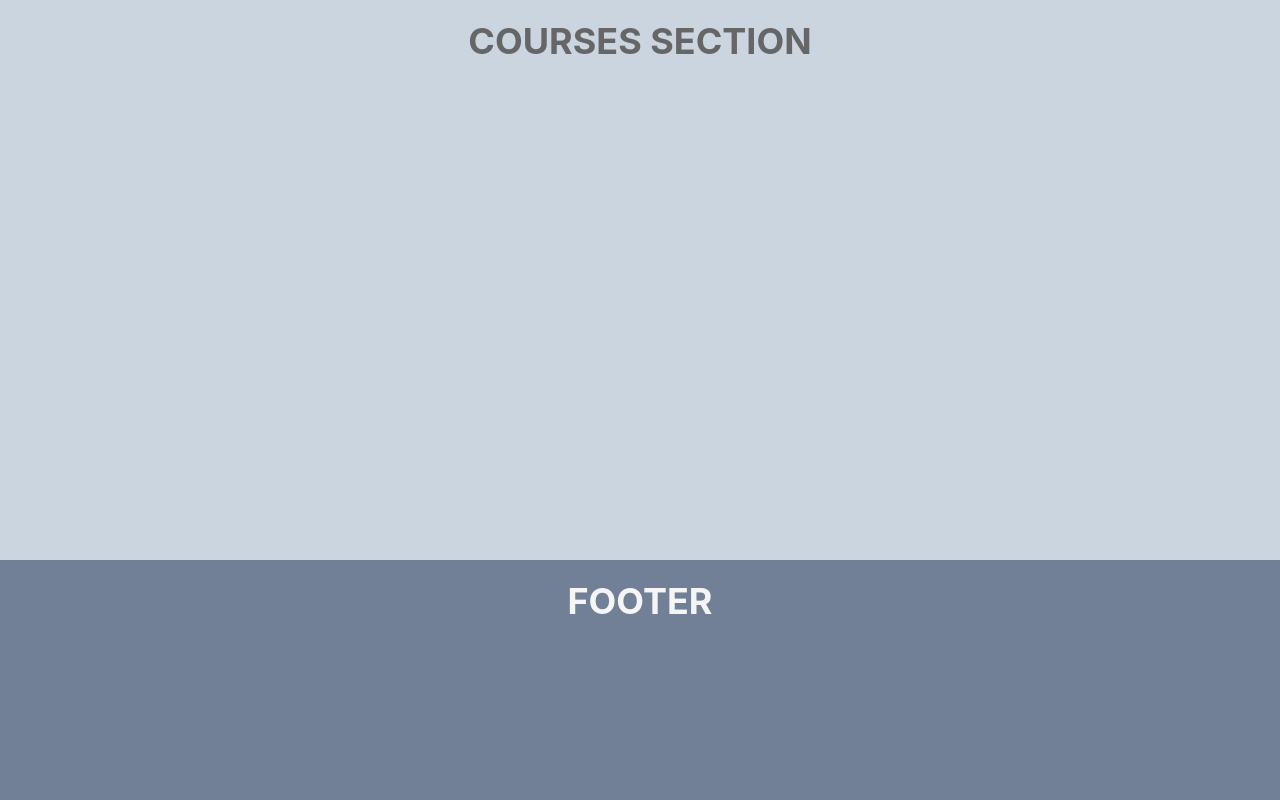
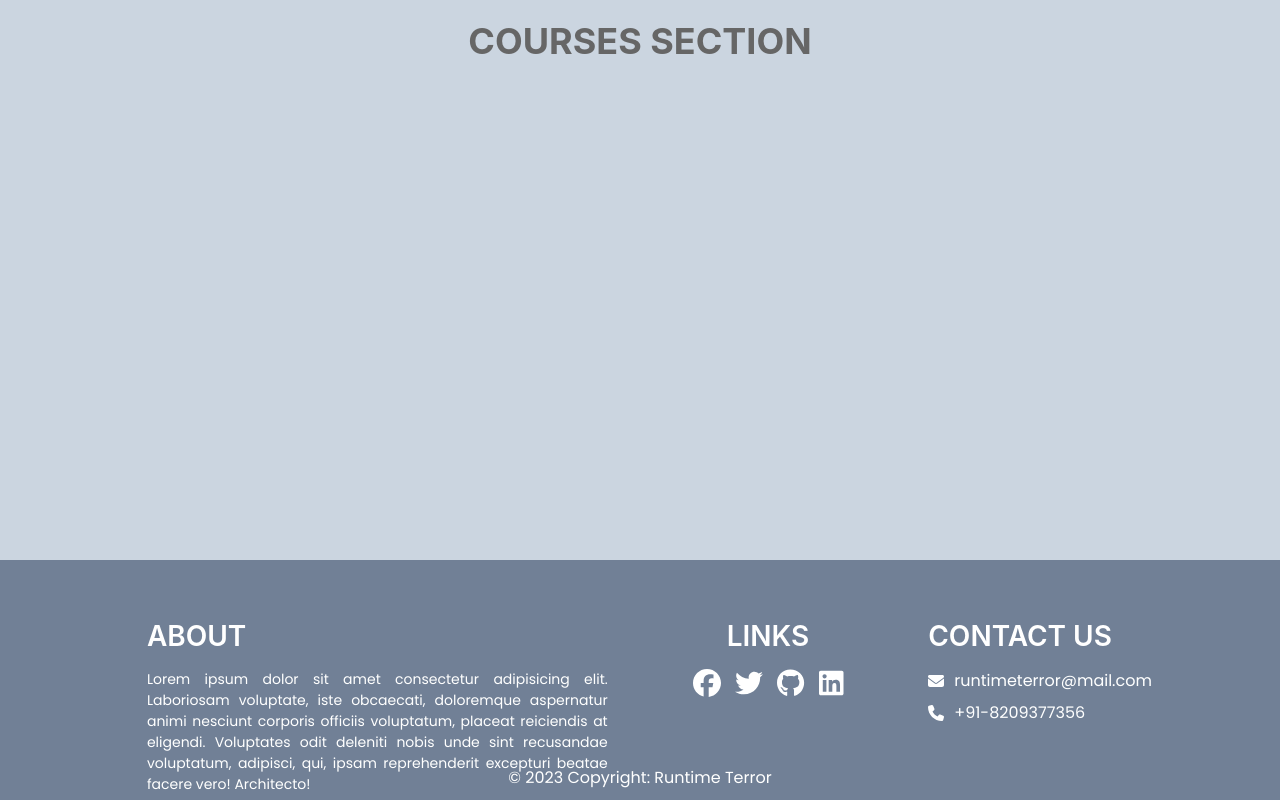
Before and after one commit to Sparsh47/SIH, a React (Create React App) app: page / in a window 1280 px wide. Shown: the part 800-1600 px from the top of the page. Built offline with nearby package versions, Linux system fonts and the light colour scheme.

Commit message:
Footer Completed

```diff
--- a/package.json
+++ b/package.json
@@ -6,12 +6,18 @@
     "@chakra-ui/react": "^2.8.1",
     "@emotion/react": "^11.11.1",
     "@emotion/styled": "^11.11.0",
+    "@fortawesome/fontawesome-svg-core": "^6.4.2",
+    "@fortawesome/free-brands-svg-icons": "^6.4.2",
+    "@fortawesome/free-regular-svg-icons": "^6.4.2",
+    "@fortawesome/free-solid-svg-icons": "^6.4.2",
+    "@fortawesome/react-fontawesome": "^0.2.0",
     "@testing-library/jest-dom": "^5.17.0",
     "@testing-library/react": "^13.4.0",
     "@testing-library/user-event": "^13.5.0",
     "framer-motion": "^10.16.4",
     "react": "^18.2.0",
     "react-dom": "^18.2.0",
+    "react-icons": "^4.11.0",
     "react-scripts": "5.0.1",
     "web-vitals": "^2.1.4"
   },
--- a/public/index.html
+++ b/public/index.html
@@ -14,13 +14,14 @@
     <link rel="preconnect" href="https://fonts.googleapis.com" />
     <link rel="preconnect" href="https://fonts.gstatic.com" crossorigin />
     <link
-      href="https://fonts.googleapis.com/css2?family=Roboto:wght@100;300;400;500;700;900&display=swap"
+      href="https://fonts.googleapis.com/css2?family=Poppins:wght@100;200;300;400;500;600;700;800;900&display=swap"
       rel="stylesheet"
     />
     <title>React App</title>
   </head>
   <body>
     <noscript>You need to enable JavaScript to run this app.</noscript>
+
     <div id="root"></div>
   </body>
 </html>
--- a/src/App.js
+++ b/src/App.js
@@ -2,15 +2,20 @@ import Navbar from "./components/Navbar";
 import Hero from "./components/Hero";
 import CoursesSwiper from "./components/CoursesSwiper";
 import Footer from "./components/Footer";
+import { Box } from "@chakra-ui/react";
+
+const generalStyles = {
+  "font-family": "'Poppins', sans-serif",
+};
 
 function App() {
   return (
-    <div w="100%">
+    <Box sx={generalStyles}>
       <Navbar />
       <Hero />
       <CoursesSwiper />
       <Footer />
-    </div>
+    </Box>
   );
 }
 
--- a/src/components/Footer.jsx
+++ b/src/components/Footer.jsx
@@ -1,13 +1,90 @@
-import { Text, Box, Heading } from "@chakra-ui/react";
+import {
+  Text,
+  Box,
+  Heading,
+  Flex,
+  VStack,
+  HStack,
+  Center,
+} from "@chakra-ui/react";
+import { FontAwesomeIcon } from "@fortawesome/react-fontawesome";
+import {
+  faFacebook,
+  faGithub,
+  faLinkedin,
+  faTwitter,
+} from "@fortawesome/free-brands-svg-icons";
+import { faEnvelope, faPhone } from "@fortawesome/free-solid-svg-icons";
+
+const headingStyles = {
+  fontSize: "28px",
+  fontWeight: "600",
+  "text-transform": "uppercase",
+  pb: "15px",
+};
 
 function Footer() {
   return (
-    <Box w="100%" h="30vh" bg="gray.500">
-      <Heading py="20px" color="#f5f5f5" textAlign="center">
+    <Flex w="100%" h="30vh" bg="gray.500" justify="center" color="white">
+      {/* <Heading py="20px" color="#f5f5f5" textAlign="center">
         FOOTER
-      </Heading>
-      <Text position="absolute" bottom="0"></Text>
-    </Box>
+      </Heading> */}
+      <Flex w="80%" h="100%" align="center" justify="space-around" gap="20px">
+        <Box w="45%" h="50%">
+          <Heading sx={headingStyles}>About</Heading>
+          <Text textAlign="justify" fontSize="14px">
+            Lorem ipsum dolor sit amet consectetur adipisicing elit. Laboriosam
+            voluptate, iste obcaecati, doloremque aspernatur animi nesciunt
+            corporis officiis voluptatum, placeat reiciendis at eligendi.
+            Voluptates odit deleniti nobis unde sint recusandae voluptatum,
+            adipisci, qui, ipsam reprehenderit excepturi beatae facere vero!
+            Architecto!
+          </Text>
+        </Box>
+        <Flex w="20%" h="50%" align="center" direction="column">
+          <Heading sx={headingStyles} textAlign="center">
+            Links
+          </Heading>
+          <HStack w="80%" justify="space-evenly">
+            <a href="#">
+              <FontAwesomeIcon icon={faFacebook} fontSize="28px" />
+            </a>
+            <a href="#">
+              <FontAwesomeIcon icon={faTwitter} fontSize="28px" />
+            </a>
+            <a href="#">
+              <FontAwesomeIcon icon={faGithub} fontSize="28px" />
+            </a>
+            <a href="#">
+              <FontAwesomeIcon icon={faLinkedin} fontSize="28px" />
+            </a>
+          </HStack>
+        </Flex>
+        <Box h="50%" w="20%">
+          <Heading sx={headingStyles}>Contact Us</Heading>
+          <VStack>
+            <Flex w="100%" align="center">
+              <FontAwesomeIcon icon={faEnvelope} />
+              <Text ms="10px">runtimeterror@mail.com</Text>
+            </Flex>
+            <Flex w="100%" align="center">
+              <FontAwesomeIcon icon={faPhone} />
+              <Text ms="10px">+91-8209377356</Text>
+            </Flex>
+          </VStack>
+        </Box>
+      </Flex>
+      <Text
+        position="absolute"
+        bottom="10px"
+        textAlign="center"
+        w="100%"
+        fontSize="16px"
+        fontWeight="400"
+      >
+        © {new Date().getFullYear()} Copyright: Runtime Terror
+      </Text>
+    </Flex>
   );
 }
 
--- a/src/components/navbarStyles.js
+++ b/src/components/navbarStyles.js
@@ -6,7 +6,6 @@ export const navStyles = {
   h: "70px",
   "justify-content": "space-between",
   "align-items": "center",
-  "font-family": "'Roboto', sans-serif",
 };
 
 export const linksStyles = {
```
Also changed, not shown: 1 other file (tests, documents, lock files or other folders).
